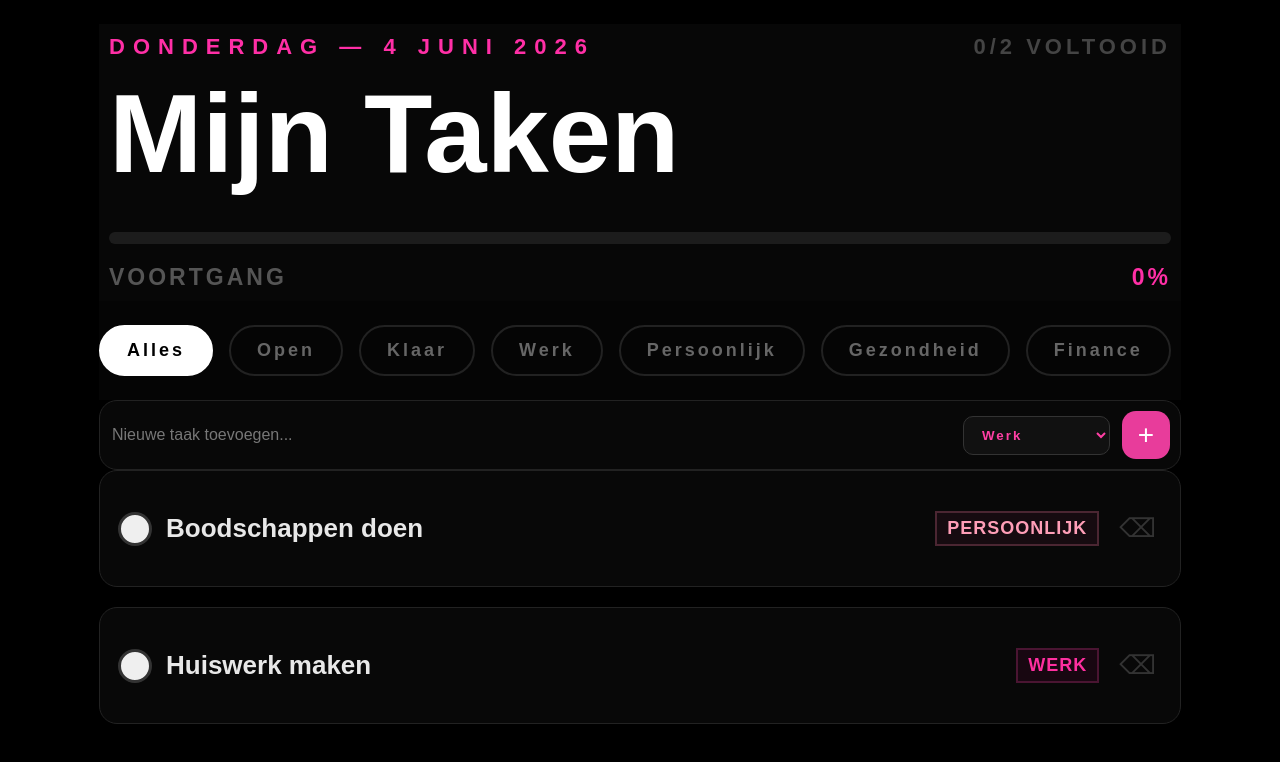
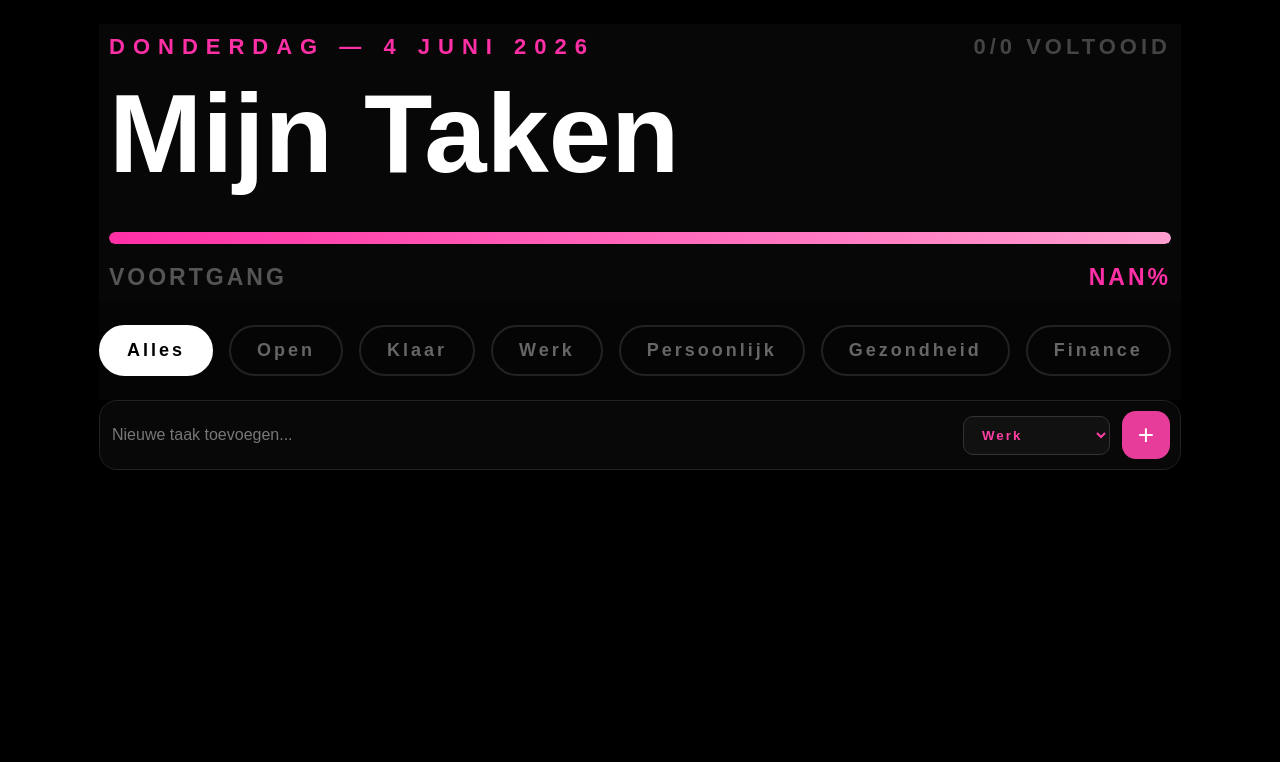
Before and after one commit to SonyaKhsi04/ToDO-applicatie-, a Next.js app: page / in a window 1280 px wide. Shown: the top 762 px of the page. Built offline with nearby package versions, Linux system fonts and the light colour scheme.

Commit message:
toevoegen knop wordt opgeslagen alleen nog afstrepen en verwijderen werkend maken

```diff
--- a/app/api/todos/route.js
+++ b/app/api/todos/route.js
@@ -1,7 +1,4 @@
-let todos = [
-  { id: "1", title: "Boodschappen doen", category: "persoonlijk", completed: false },
-  { id: "2", title: "Huiswerk maken", category: "werk", completed: false },
-];
+let todos = [];
 
 export async function GET() {
   return Response.json(todos);
--- a/app/page.tsx
+++ b/app/page.tsx
@@ -18,13 +18,14 @@ export default function Page() {
   const [todos, setTodos] = useState<Todo[]>([]);
   const [filter, setFilter] = useState("Alles");
 
-  // DATA OPHALEN VAN DE BACKEND BIJ HET LADEN VAN DE PAGINA
+  // GET TODOS
   useEffect(() => {
     fetch("/api/todos")
       .then((res) => res.json())
       .then((data) => setTodos(data));
   }, []);
 
+  // ➕ ADD TODO
   const addTodo = async (title: string, category: string) => {
     const res = await fetch("/api/todos", {
       method: "POST",
@@ -39,11 +40,31 @@ export default function Page() {
     setTodos((prev) => [...prev, newTodo]);
   };
 
+  // ✔ TOGGLE TODO
+  const toggleTodo = async (id: string) => {
+    const res = await fetch(`/api/todos/${id}`, {
+      method: "PATCH",
+    });
+
+    const updated = await res.json();
+
+    setTodos((prev) => prev.map((todo) => (todo.id === id ? updated : todo)));
+  };
+
+  // 🗑 DELETE TODO
+  const deleteTodo = async (id: string) => {
+    await fetch(`/api/todos/${id}`, {
+      method: "DELETE",
+    });
+
+    setTodos((prev) => prev.filter((todo) => todo.id !== id));
+  };
+
   return (
     <main>
       <Overzicht
         datum="Donderdag — 4 Juni 2026"
-        voltooid={0}
+        voltooid={todos.filter((t) => t.completed).length}
         totaal={todos.length}
       />
 
@@ -51,7 +72,12 @@ export default function Page() {
 
       <TaakInvoer addTodo={addTodo} />
 
-      <TaakLijst todos={todos} filter={filter} />
+      <TaakLijst
+        todos={todos}
+        filter={filter}
+        onToggle={toggleTodo}
+        onDelete={deleteTodo}
+      />
     </main>
   );
 }
--- a/componenten/todos.tsx
+++ b/componenten/todos.tsx
@@ -1,12 +1,19 @@
+import type { Todo } from "@/types/todo";
 import styles from "../css/todos.module.css";
-import type { Todo } from "../app/page";
 
 type TaakLijstProps = {
   todos: Todo[];
   filter: string;
+  onToggle: (id: string) => void;
+  onDelete: (id: string) => void;
 };
 
-export default function TaakLijst({ todos, filter }: TaakLijstProps) {
+export default function TaakLijst({
+  todos,
+  filter,
+  onToggle,
+  onDelete,
+}: TaakLijstProps) {
   const filteredTodos = todos.filter((todo) => {
     if (filter === "Alles") return true;
     if (filter === "Open") return !todo.completed;
@@ -19,11 +26,16 @@ export default function TaakLijst({ todos, filter }: TaakLijstProps) {
     <div className={styles["taak-lijst"]}>
       {filteredTodos.map((todo) => (
         <div className={styles["taak-kaart"]} key={todo.id}>
-          <button className={`${styles.check} ${todo.completed ? styles.done : ""}`}>
+          <button
+            onClick={() => onToggle(todo.id)}
+            className={`${styles.check} ${todo.completed ? styles.done : ""}`}
+          >
             {todo.completed && "✓"}
           </button>
 
-          <p className={`${styles.tekst} ${todo.completed ? styles.klaar : ""}`}>
+          <p
+            className={`${styles.tekst} ${todo.completed ? styles.klaar : ""}`}
+          >
             {todo.title}
           </p>
 
@@ -31,7 +43,12 @@ export default function TaakLijst({ todos, filter }: TaakLijstProps) {
             {todo.category}
           </span>
 
-          <button className={styles.verwijder}>⌫</button>
+          <button
+            onClick={() => onDelete(todo.id)}
+            className={styles.verwijder}
+          >
+            ⌫
+          </button>
         </div>
       ))}
     </div>
```
